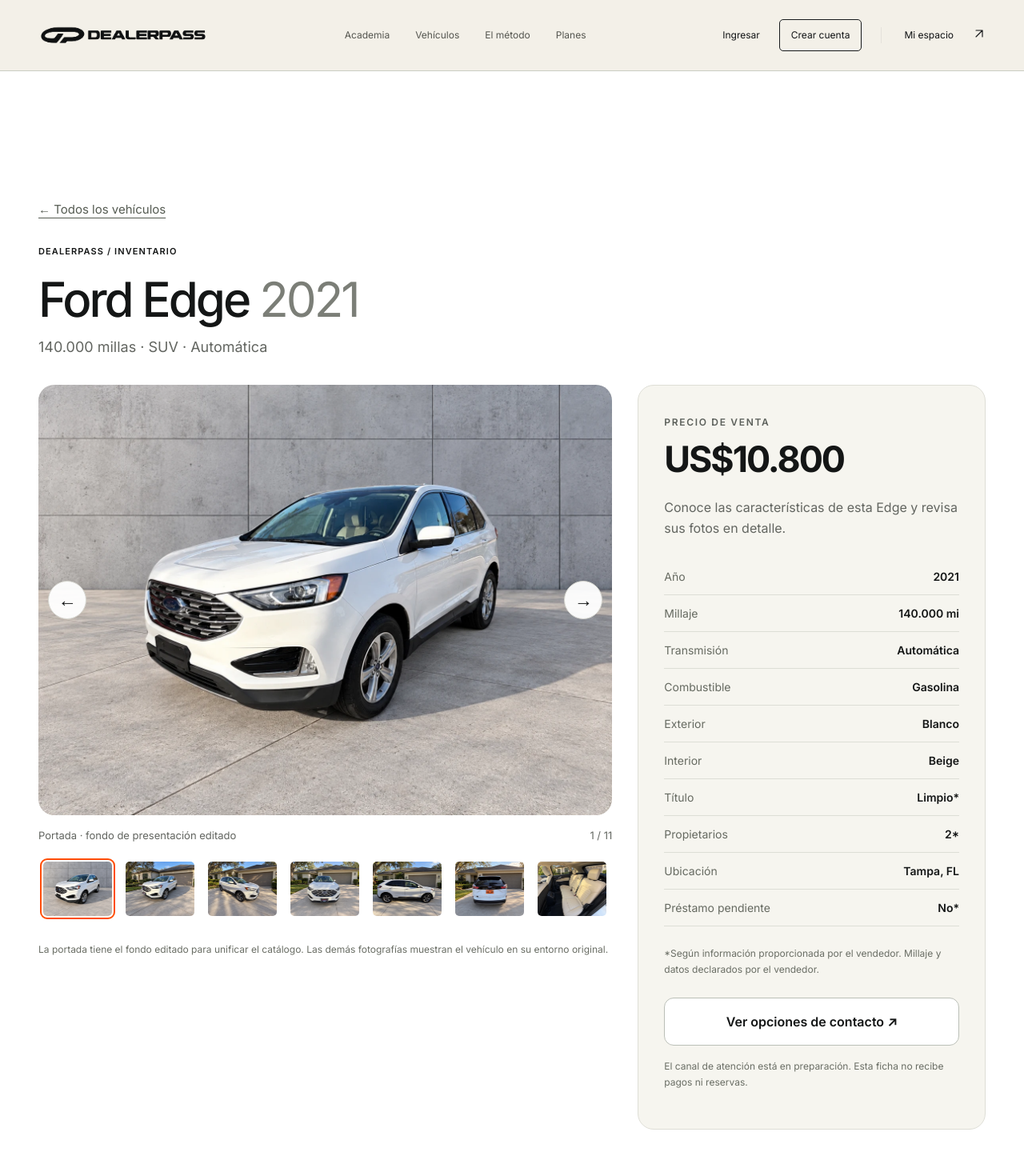
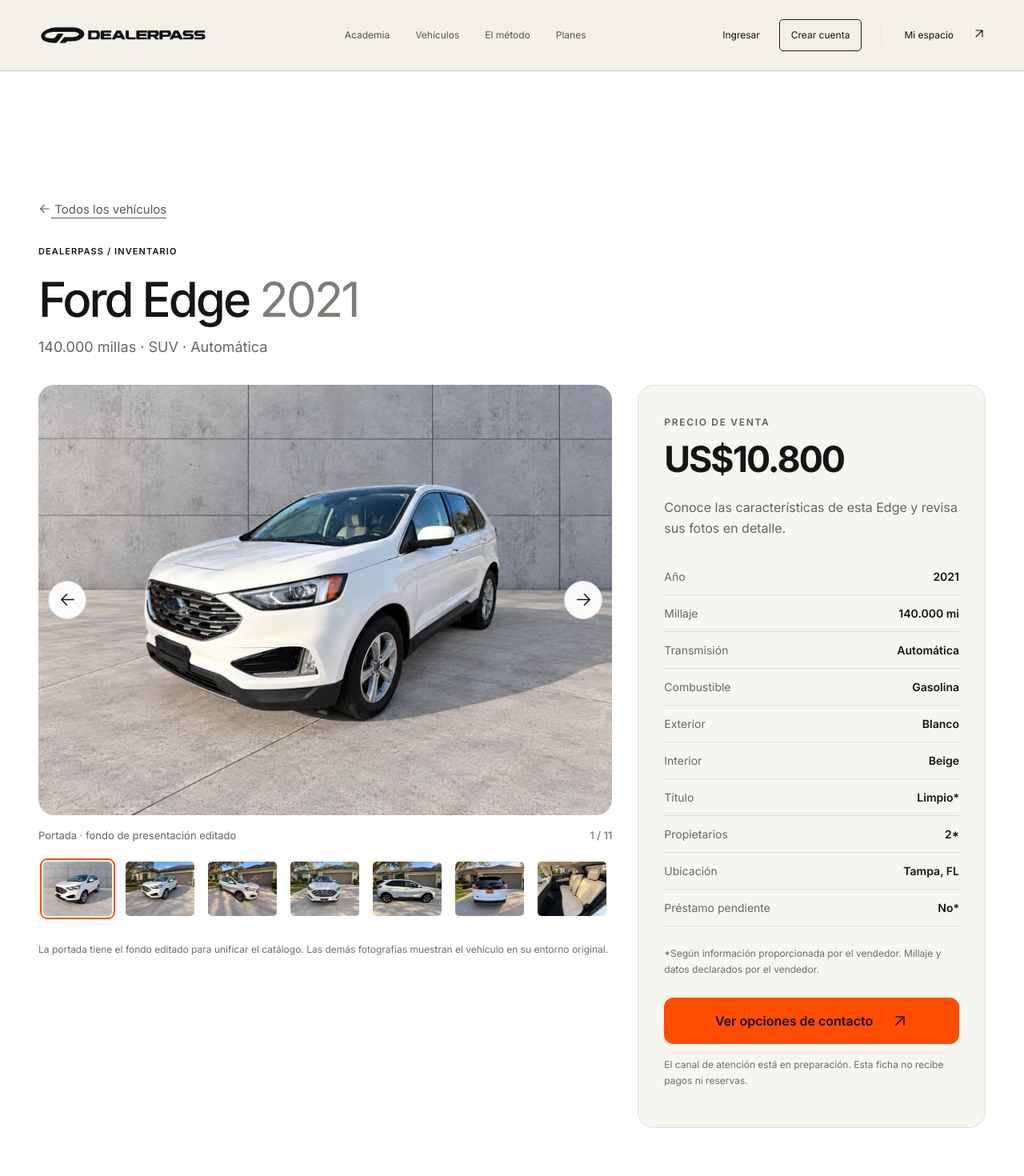
Before and after one commit to dealerpasss-jpg/PAGINA-WEB-LANDING-, a Next.js app: page /vehiculos/ford-edge-2021 in a window 1280 px wide. Shown: the top 1470 px of the page at 80% size. Built offline with nearby package versions, Linux system fonts and the light colour scheme.

Commit message:
Use drawn SVG arrows throughout UI and orange vehicle contact buttons

```diff
--- a/app/academy/page.tsx
+++ b/app/academy/page.tsx
@@ -32,7 +32,7 @@
       <p className="sales-price">{academy.price} <span>· {academy.priceSuffix}</span></p>
       <p>Academy prioriza la formación. No incluye acceso a plataformas de subastas. La duración del acceso, la comunidad y el calendario de sesiones se confirmarán antes de habilitar la compra.</p>
       <p className="pricing-note">Precio de referencia en revisión. Los pagos permanecen en preparación. Crear tu cuenta no activa una membresía.</p>
-      <div className="plans-actions"><Link className="button" href="/mi-cuenta?plan=academy">Elegir Academy →</Link><Link className="text-link" href="/planes#comparar">Comparar con Starter y Pro</Link></div>
+      <div className="plans-actions"><Link className="button" href="/mi-cuenta?plan=academy">Elegir Academy <ArrowIcon direction="right" /></Link><Link className="text-link" href="/planes#comparar">Comparar con Starter y Pro</Link></div>
     </section>
     <PurchaseGuide />
     <FAQ compact />
--- a/app/mi-cuenta/inversiones/[id]/page.tsx
+++ b/app/mi-cuenta/inversiones/[id]/page.tsx
@@ -1,3 +1,4 @@
+import ArrowIcon from "@/components/ArrowIcon";
 import Link from 'next/link';
 import Image from 'next/image';
 import { notFound } from 'next/navigation';
@@ -22,7 +23,7 @@
  const summary=totals(vehicle.purchase_cents,expenses.filter(e=>!e.voided_at).map(e=>e.amount_cents),vehicle.asking_cents,vehicle.sale_cents);const {message}=await searchParams;
  const margin=vehicle.status==='sold'?summary.margin:summary.estimatedMargin;
  return <AccountShell kicker="DEALERPASS / VEHÍCULOS E INVERSIONES" title={vehicle.title}>
- <div className="investment-actions"><Link href="/mi-cuenta/inversiones">← Todos mis vehículos</Link></div><p className="investment-status">{statuses[vehicle.status]} · {vehicle.purchased_on}</p><p>{vehicle.vin&&'VIN: '+vehicle.vin} {vehicle.auction&&' · '+vehicle.auction}</p>
+ <div className="investment-actions"><Link href="/mi-cuenta/inversiones"><ArrowIcon direction="left" /> Todos mis vehículos</Link></div><p className="investment-status">{statuses[vehicle.status]} · {vehicle.purchased_on}</p><p>{vehicle.vin&&'VIN: '+vehicle.vin} {vehicle.auction&&' · '+vehicle.auction}</p>
  {message&&<p className="account-notice" role="status">{message}</p>}
  <div className="investment-stats"><article><span>INVERSIÓN TOTAL</span><strong>{usd(summary.cost)}</strong></article><article><span>{vehicle.status==='sold'?'RESULTADO REGISTRADO':'GANANCIA ESTIMADA'}</span><strong>{usd(vehicle.status==='sold'?summary.realized:summary.estimated)}</strong></article><article><span>{vehicle.status==='sold'?'MARGEN SOBRE VENTA':'MARGEN ESTIMADO SOBRE VENTA'}</span><strong>{margin===null?'Sin definir':margin.toFixed(1)+'%'}</strong></article></div>
  <p className="investment-note">Compra {usd(vehicle.purchase_cents)} + gastos vigentes {usd(summary.cost-vehicle.purchase_cents)}. Precio publicado: {usd(vehicle.asking_cents)}. Cierre real: {usd(vehicle.sale_cents)}. Resultado antes de gastos no registrados; no equivale a dinero repartido.</p>
--- a/app/mi-cuenta/inversiones/page.tsx
+++ b/app/mi-cuenta/inversiones/page.tsx
@@ -1,3 +1,4 @@
+import ArrowIcon from "@/components/ArrowIcon";
 import Link from 'next/link';
 import AccountShell from '@/components/AccountShell';
 import VehicleForm, {type Vehicle} from '@/components/investments/VehicleForm';
@@ -19,6 +20,6 @@
  {!admin&&<p className="investment-note">Estos totales corresponden a los vehículos completos que puedes ver, no a tu parte de las ganancias.</p>}
  {admin&&<details className="account-card"><summary>+ Registrar un vehículo</summary><VehicleForm/></details>}
  {!rows.length&&<div className="investment-empty"><h2>{admin?'Registra tu primer carro.':'Todavía no tienes vehículos asignados.'}</h2><p>{admin?'Empieza por el costo de compra; después añade fotos, gastos y participantes.':'Pide al administrador que te asigne con el mismo correo confirmado de tu cuenta.'}</p></div>}
- <div className="investment-grid">{rows.map(v=><article className="account-card" key={v.id}><span className="investment-status">{statuses[v.status]}</span><h2>{v.title}</h2><p>{v.auction||'Sin subasta registrada'} · {v.purchased_on}</p><dl className="investment-finance"><div><dt>Inversión total</dt><dd>{usd(v.summary.cost)}</dd></div><div><dt>{v.status==='sold'?'Precio de cierre':'Precio publicado'}</dt><dd>{usd(v.status==='sold'?v.sale_cents:v.asking_cents)}</dd></div><div><dt>{v.status==='sold'?'Resultado registrado':'Ganancia estimada'}</dt><dd>{usd(v.status==='sold'?v.summary.realized:v.summary.estimated)}</dd></div></dl><div className="investment-actions"><Link href={'/mi-cuenta/inversiones/'+v.id}>Ver fotos y cuentas →</Link></div></article>)}</div>
+ <div className="investment-grid">{rows.map(v=><article className="account-card" key={v.id}><span className="investment-status">{statuses[v.status]}</span><h2>{v.title}</h2><p>{v.auction||'Sin subasta registrada'} · {v.purchased_on}</p><dl className="investment-finance"><div><dt>Inversión total</dt><dd>{usd(v.summary.cost)}</dd></div><div><dt>{v.status==='sold'?'Precio de cierre':'Precio publicado'}</dt><dd>{usd(v.status==='sold'?v.sale_cents:v.asking_cents)}</dd></div><div><dt>{v.status==='sold'?'Resultado registrado':'Ganancia estimada'}</dt><dd>{usd(v.status==='sold'?v.summary.realized:v.summary.estimated)}</dd></div></dl><div className="investment-actions"><Link href={'/mi-cuenta/inversiones/'+v.id}>Ver fotos y cuentas <ArrowIcon direction="right" /></Link></div></article>)}</div>
  </AccountShell>;
 }
--- a/app/planes/page.tsx
+++ b/app/planes/page.tsx
@@ -1,3 +1,4 @@
+import ArrowIcon from "@/components/ArrowIcon";
 import type { Metadata } from "next";
 import Link from "next/link";
 import AcademyPresentation from "@/components/AcademyPresentation";
@@ -13,7 +14,7 @@
       <h1>Un plan para cada etapa de tu camino.</h1>
       <p>Aprende a analizar una subasta con Academy, explora el acceso inicial con Starter o combina formación y acompañamiento con Pro.</p>
       <p className="launch-note"><strong>Apertura en preparación.</strong> Puedes comparar las opciones y crear tu cuenta. Los precios son de referencia y todavía no se reciben pagos.</p>
-      <div className="plans-actions"><a className="button" href="#comparar">Comparar planes ↓</a><Link className="text-link" href="/academy">Conocer la academia ↗</Link></div>
+      <div className="plans-actions"><a className="button" href="#comparar">Comparar planes <ArrowIcon direction="down" /></a><Link className="text-link" href="/academy">Conocer la academia <ArrowIcon direction="up-right" /></Link></div>
     </section>
     <section className="wrap sales-comparison" id="planes"><div id="comparar" /><PlanComparison /></section>
     <AcademyPresentation plansPage />
--- a/app/vehiculos/ford-edge-2021/page.tsx
+++ b/app/vehiculos/ford-edge-2021/page.tsx
@@ -1,3 +1,4 @@
+import ArrowIcon from "@/components/ArrowIcon";
 import type { Metadata } from "next";
 import Link from "next/link";
 import VehicleGallery from "@/components/VehicleGallery";
@@ -5,12 +6,12 @@
 export const metadata: Metadata = { title: "Ford Edge 2021 · US$10.800 | DealerPass", description: "Ford Edge 2021, 140.000 millas, automática, gasolina. Exterior blanco e interior beige. Mira sus 11 fotografías en DealerPass.", openGraph: { images: ["https://dealerpasss.com/vehicles/ford-edge-2021/portada.webp"] } };
 export default function EdgePage() {
  return <section className={`wrap ${styles.page}`}>
-  <Link href="/vehiculos" className={styles.back}>← Todos los vehículos</Link>
+  <Link href="/vehiculos" className={styles.back}><ArrowIcon direction="left" /> Todos los vehículos</Link>
   <header className={styles.detailHeading}><span className="kicker">DEALERPASS / INVENTARIO</span><h1>Ford Edge <span>2021</span></h1><p>140.000 millas · SUV · Automática</p></header>
   <div className={styles.detailGrid}><VehicleGallery folder="ford-edge-2021" vehicle="Ford Edge 2021" photos={[["portada", "Portada · fondo de presentación editado"], ["diagonal-1", "Vista delantera original"], ["diagonal-2", "Vista delantera opuesta"], ["frente", "Vista frontal"], ["lateral", "Vista lateral"], ["trasera", "Vista trasera"], ["asientos", "Asientos traseros"], ["tablero", "Tablero y consola"], ["interior-1", "Interior beige"], ["interior-2", "Consola y pantalla"], ["conductor", "Asiento del conductor"]]} /><aside className={styles.summary}>
    <span className={styles.eyebrow}>PRECIO DE VENTA</span><p className={styles.price}>US$10.800</p><p className={styles.description}>Conoce las características de esta Edge y revisa sus fotos en detalle.</p>
    <dl className={styles.specs}>{[["Año", "2021"], ["Millaje", "140.000 mi"], ["Transmisión", "Automática"], ["Combustible", "Gasolina"], ["Exterior", "Blanco"], ["Interior", "Beige"], ["Título", "Limpio*"], ["Propietarios", "2*"], ["Ubicación", "Tampa, FL"], ["Préstamo pendiente", "No*"]].map(([name,value])=><div key={name}><dt>{name}</dt><dd>{value}</dd></div>)}</dl>
-   <p className={styles.note}>*Según información proporcionada por el vendedor. Millaje y datos declarados por el vendedor.</p><Link href="/contacto" className={styles.secondary}>Ver opciones de contacto ↗</Link><p className={styles.note}>El canal de atención está en preparación. Esta ficha no recibe pagos ni reservas.</p>
+   <p className={styles.note}>*Según información proporcionada por el vendedor. Millaje y datos declarados por el vendedor.</p><Link href="/contacto" className={styles.primary}>Ver opciones de contacto <ArrowIcon direction="up-right" /></Link><p className={styles.note}>El canal de atención está en preparación. Esta ficha no recibe pagos ni reservas.</p>
   </aside></div>
  </section>;
 }
--- a/app/vehiculos/ford-escape-se-2016/page.tsx
+++ b/app/vehiculos/ford-escape-se-2016/page.tsx
@@ -1,3 +1,4 @@
+import ArrowIcon from "@/components/ArrowIcon";
 import type { Metadata } from "next";
 import Link from "next/link";
 import VehicleGallery from "@/components/VehicleGallery";
@@ -5,12 +6,12 @@
 export const metadata: Metadata = { title: "Ford Escape SE 2016 · US$6.000 | DealerPass", description: "Ford Escape SE 2016, 72.440 millas, automática, gasolina. Exterior blanco e interior gris. Mira sus 9 fotografías en DealerPass.", openGraph: { images: ["https://dealerpasss.com/vehicles/ford-escape-2016/portada.webp"] } };
 export default function EscapePage() {
  return <section className={`wrap ${styles.page}`}>
-  <Link href="/vehiculos" className={styles.back}>← Todos los vehículos</Link>
+  <Link href="/vehiculos" className={styles.back}><ArrowIcon direction="left" /> Todos los vehículos</Link>
   <header className={styles.detailHeading}><span className="kicker">DEALERPASS / INVENTARIO</span><h1>Ford Escape SE <span>2016</span></h1><p>72.440 millas · SUV · Automática</p></header>
   <div className={styles.detailGrid}><VehicleGallery /><aside className={styles.summary}>
    <span className={styles.eyebrow}>PRECIO DE VENTA</span><p className={styles.price}>US$6.000</p><p className={styles.description}>Conoce las características de esta Escape y revisa sus fotos en detalle.</p>
    <dl className={styles.specs}>{[["Año", "2016"], ["Versión", "SE"], ["Millaje", "72.440 mi"], ["Transmisión", "Automática"], ["Combustible", "Gasolina"], ["Exterior", "Blanco"], ["Interior", "Gris"], ["Título", "Limpio*"]].map(([name,value])=><div key={name}><dt>{name}</dt><dd>{value}</dd></div>)}</dl>
-   <p className={styles.note}>*Según información proporcionada por el vendedor. Millaje mostrado en la foto del tablero.</p><Link href="/contacto" className={styles.secondary}>Ver opciones de contacto ↗</Link><p className={styles.note}>El canal de atención está en preparación. Esta ficha no recibe pagos ni reservas.</p>
+   <p className={styles.note}>*Según información proporcionada por el vendedor. Millaje mostrado en la foto del tablero.</p><Link href="/contacto" className={styles.primary}>Ver opciones de contacto <ArrowIcon direction="up-right" /></Link><p className={styles.note}>El canal de atención está en preparación. Esta ficha no recibe pagos ni reservas.</p>
   </aside></div>
  </section>;
 }
--- a/app/vehiculos/page.tsx
+++ b/app/vehiculos/page.tsx
@@ -9,11 +9,11 @@
   <header className={styles.heading}><span className="kicker"><i /> VEHÍCULOS DEALERPASS</span><h1>Tu próximo carro,<br />en cada detalle.</h1><p>Explora las fotos, conoce sus características y encuentra tu próximo vehículo.</p></header>
   <div className={styles.inventoryLabel}><span>INVENTARIO</span><span>02 vehículos publicados</span></div>
   <article className={styles.card}>
-   <Link href="/vehiculos/ford-escape-se-2016" className={styles.cover} aria-label="Ver fotos y detalles de la Ford Escape SE 2016"><Image src="/vehicles/ford-escape-2016/portada.webp" alt="Ford Escape SE 2016 blanca, vista frontal en diagonal" width={1448} height={1086} sizes="(max-width: 760px) 100vw, 60vw" priority /><span className={styles.photoBadge}>9 fotos · Ver galería ↗</span></Link>
+   <Link href="/vehiculos/ford-escape-se-2016" className={styles.cover} aria-label="Ver fotos y detalles de la Ford Escape SE 2016"><Image src="/vehicles/ford-escape-2016/portada.webp" alt="Ford Escape SE 2016 blanca, vista frontal en diagonal" width={1448} height={1086} sizes="(max-width: 760px) 100vw, 60vw" priority /><span className={styles.photoBadge}>9 fotos · Ver galería <ArrowIcon direction="up-right" /></span></Link>
    <div className={styles.cardBody}><span className={styles.eyebrow}>2016 / SUV</span><h2>Ford Escape <span>SE</span></h2><p className={styles.price}>US$6.000</p><p className={styles.priceLabel}>Precio de venta</p><div className={styles.chips}><span>72.440 millas</span><span>Automática</span><span>Gasolina</span></div><p className={styles.description}>Exterior blanco, interior gris y título limpio, según información del vendedor.</p><Link href="/vehiculos/ford-escape-se-2016" className={styles.primary}>Ver vehículo <ArrowIcon /></Link></div>
   </article>
   <article className={styles.card}>
-   <Link href="/vehiculos/ford-edge-2021" className={styles.cover} aria-label="Ver fotos y detalles de la Ford Edge 2021"><Image src="/vehicles/ford-edge-2021/portada.webp" alt="Ford Edge 2021 blanca, vista frontal en diagonal" width={1448} height={1086} sizes="(max-width: 760px) 100vw, 60vw" /><span className={styles.photoBadge}>11 fotos · Ver galería ↗</span></Link>
+   <Link href="/vehiculos/ford-edge-2021" className={styles.cover} aria-label="Ver fotos y detalles de la Ford Edge 2021"><Image src="/vehicles/ford-edge-2021/portada.webp" alt="Ford Edge 2021 blanca, vista frontal en diagonal" width={1448} height={1086} sizes="(max-width: 760px) 100vw, 60vw" /><span className={styles.photoBadge}>11 fotos · Ver galería <ArrowIcon direction="up-right" /></span></Link>
    <div className={styles.cardBody}><span className={styles.eyebrow}>2021 / SUV</span><h2>Ford Edge <span>2021</span></h2><p className={styles.price}>US$10.800</p><p className={styles.priceLabel}>Precio de venta</p><div className={styles.chips}><span>140.000 millas</span><span>Automática</span><span>Gasolina</span></div><p className={styles.description}>Exterior blanco, interior beige y título limpio, según información del vendedor.</p><Link href="/vehiculos/ford-edge-2021" className={styles.primary}>Ver vehículo <ArrowIcon /></Link></div>
   </article>
  </section>;
--- a/components/PlanComparison.tsx
+++ b/components/PlanComparison.tsx
@@ -1,3 +1,4 @@
+import ArrowIcon from "@/components/ArrowIcon";
 import Link from "next/link";
 import { comparisonRows, plans } from "@/data/plans";
 
@@ -42,8 +43,8 @@
         </table>
       </div>
       <p className="plan-compare-note">✓ Incluido con el alcance indicado · — No incluido. Precios de referencia en revisión; pagos en preparación. Plataformas sujetas a disponibilidad y condiciones de acceso. Consulta los detalles de cada plan abajo.</p>
-      <div className="plan-compare-elite"><span>¿Buscas una opción anual? <strong>Elite requiere entrevista y aprobación.</strong></span><Link href="/vip">Conocer Elite <span aria-hidden="true">↗</span></Link></div>
-      <div className="plan-compare-divider"><span>CONOCE EL ENFOQUE Y LOS DETALLES</span><span aria-hidden="true">↓</span></div>
+      <div className="plan-compare-elite"><span>¿Buscas una opción anual? <strong>Elite requiere entrevista y aprobación.</strong></span><Link href="/vip">Conocer Elite <span aria-hidden="true"><ArrowIcon direction="up-right" /></span></Link></div>
+      <div className="plan-compare-divider"><span>CONOCE EL ENFOQUE Y LOS DETALLES</span><span aria-hidden="true"><ArrowIcon direction="down" /></span></div>
     </div>
   );
 }
--- a/components/SalesJourney.tsx
+++ b/components/SalesJourney.tsx
@@ -1,10 +1,11 @@
+import ArrowIcon from "@/components/ArrowIcon";
 import Link from "next/link";
 export function LearningPreview() {
   return <section className="section wrap sales-preview">
     <span className="kicker"><i /> ASÍ EMPIEZA EL ANÁLISIS</span><h2>El precio de puja es solo el comienzo.</h2>
     <p>Antes de elegir un carro, necesitas conectar tres preguntas. Este es un ejemplo del enfoque educativo de DealerPass.</p>
     <div className="sales-three"><article><span>01</span><h3>¿Qué estoy comprando?</h3><p>Revisar fotos, historial, título y condición. Identificar qué falta por comprobar.</p></article><article><span>02</span><h3>¿Cuánto costará en total?</h3><p>Sumar puja, cargos de subasta, transporte, documentación y una estimación de reparación.</p></article><article><span>03</span><h3>¿Hasta dónde puedo pujar?</h3><p>Contrastar el costo total con el mercado y el objetivo de la compra, considerando imprevistos.</p></article></div>
-    <Link className="text-link" href="/metodo-margen">Explorar el Método MARGEN ↗</Link>
+    <Link className="text-link" href="/metodo-margen">Explorar el Método MARGEN <ArrowIcon direction="up-right" /></Link>
   </section>;
 }
 export function PurchaseGuide() {
@@ -14,5 +15,5 @@
   </section>;
 }
 export function SalesClose({ academy = false }: { academy?: boolean }) {
-  return <section className="section wrap sales-close"><h2>{academy ? "Tu siguiente paso empieza por aprender." : "Elige el acompañamiento que necesitas."}</h2><p>Revisa el alcance de tu plan. Si tienes dudas, habla con el equipo antes de decidir.</p><div className="plans-actions"><Link className="button" href={academy ? "/mi-cuenta?plan=academy" : "#comparar"}>{academy ? "Elegir Academy" : "Elegir mi plan"} →</Link><Link className="text-link" href="/contacto">Resolver mis dudas ↗</Link></div></section>;
+  return <section className="section wrap sales-close"><h2>{academy ? "Tu siguiente paso empieza por aprender." : "Elige el acompañamiento que necesitas."}</h2><p>Revisa el alcance de tu plan. Si tienes dudas, habla con el equipo antes de decidir.</p><div className="plans-actions"><Link className="button" href={academy ? "/mi-cuenta?plan=academy" : "#comparar"}>{academy ? "Elegir Academy" : "Elegir mi plan"} <ArrowIcon direction="right" /></Link><Link className="text-link" href="/contacto">Resolver mis dudas <ArrowIcon direction="up-right" /></Link></div></section>;
 }
--- a/components/VehicleGallery.tsx
+++ b/components/VehicleGallery.tsx
@@ -1,4 +1,5 @@
 "use client";
+import ArrowIcon from "@/components/ArrowIcon";
 import { useState } from "react";
 import Image from "next/image";
 import styles from "@/app/vehiculos/vehicles.module.css";
@@ -7,7 +8,7 @@
  const [selected, setSelected] = useState(0);
  const [file, label] = photos[selected];
  return <div className={styles.gallery}>
-  <div className={styles.mainPhoto}><Image src={`/vehicles/${folder}/${file}.webp`} alt={`${vehicle}: ${label}`} width={1448} height={1086} sizes="(max-width: 900px) 100vw, 65vw" priority={selected === 0} /><button type="button" className={styles.previous} aria-label="Foto anterior" onClick={() => setSelected((selected + photos.length - 1) % photos.length)}>←</button><button type="button" className={styles.next} aria-label="Foto siguiente" onClick={() => setSelected((selected + 1) % photos.length)}>→</button></div>
+  <div className={styles.mainPhoto}><Image src={`/vehicles/${folder}/${file}.webp`} alt={`${vehicle}: ${label}`} width={1448} height={1086} sizes="(max-width: 900px) 100vw, 65vw" priority={selected === 0} /><button type="button" className={styles.previous} aria-label="Foto anterior" onClick={() => setSelected((selected + photos.length - 1) % photos.length)}><ArrowIcon direction="left" /></button><button type="button" className={styles.next} aria-label="Foto siguiente" onClick={() => setSelected((selected + 1) % photos.length)}><ArrowIcon direction="right" /></button></div>
   <p className={styles.caption} aria-live="polite"><span>{label}</span><span>{selected + 1} / {photos.length}</span></p>
   <div className={styles.thumbnails} aria-label="Seleccionar foto del vehículo">{photos.map(([name, description], index) => <button type="button" key={name} aria-label={`Ver ${description}`} aria-pressed={index === selected} onClick={() => setSelected(index)}><Image src={`/vehicles/${folder}/${name}.webp`} alt={description} width={144} height={108} sizes="110px" /></button>)}</div>
   <p className={styles.note}>La portada tiene el fondo editado para unificar el catálogo. Las demás fotografías muestran el vehículo en su entorno original.</p>
```
Also changed, not shown: app/vehiculos/vehicles.module.css.
